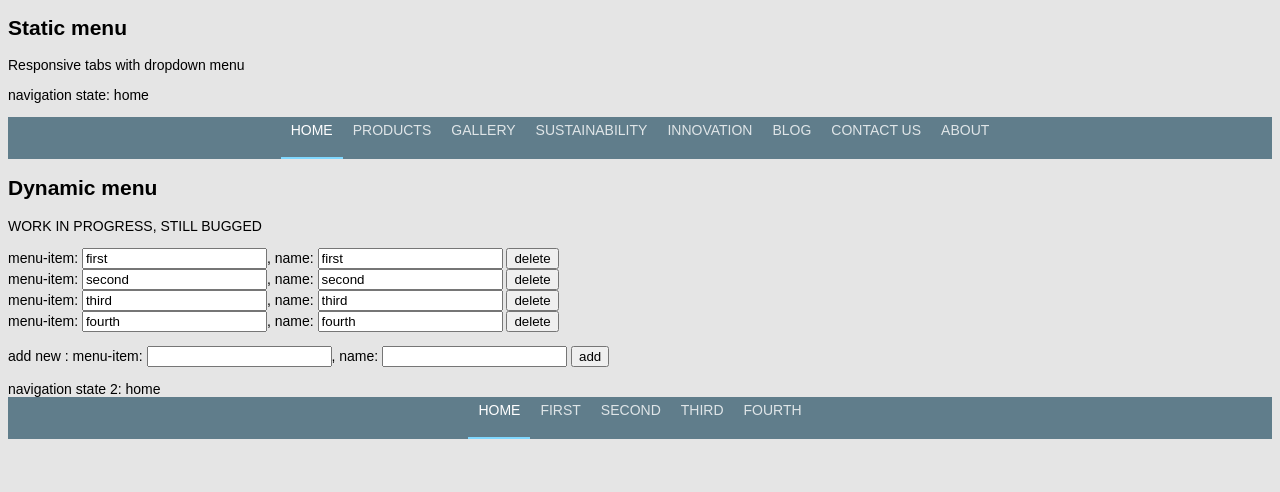
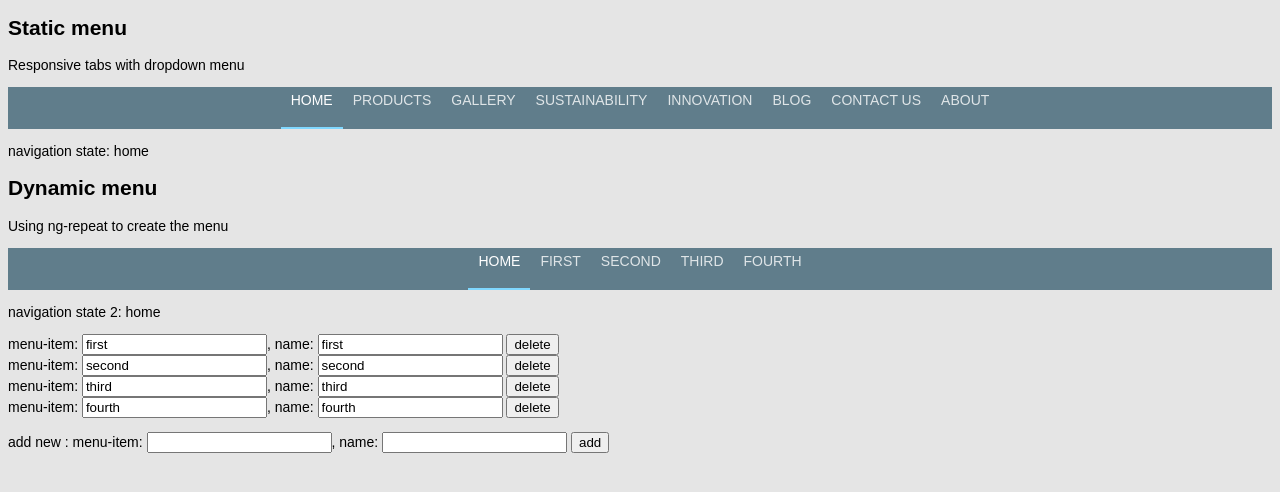
Before and after one commit to digitalfondue/df-tab-menu, a website: page example/example.html in a window 1280 px wide. Shown: the part 54-546 px from the top of the page. Drawn offline with nearby package versions, Linux system fonts and the light colour scheme.

Commit message:
protocol independent, layout improvements

```diff
--- a/example/example.html
+++ b/example/example.html
@@ -16,7 +16,7 @@
 			}
 		</style>
 		<!-- load JS after CSS to make sure the elements have the proper size -->
-		<script src="http://ajax.googleapis.com/ajax/libs/angularjs/1.2.13/angular.min.js"></script>
+		<script src="//ajax.googleapis.com/ajax/libs/angularjs/1.2.13/angular.min.js"></script>
 		<script src="../src/df-tab-menu.js"></script>
 	</head>
 	<body>
@@ -24,7 +24,6 @@
 		<div id="example" ng-app="digitalfondue.dftabmenu" ng-init="navigationState = 'home';menu2 = {navigationState: 'home'}">
 			<h2>Static menu</h2>
 			<p>Responsive tabs with dropdown menu</p>
-			<p>navigation state: {{navigationState}}</p>
 			<data-df-tab-menu menu-control="{{navigationState}}" more-menu-template="<span>More +</span>">
 				<li menu-item="home"><a data-ng-href="#" data-ng-click="navigationState = 'home'"><span>Home</span></a></li>
 				<li menu-item="products"><a data-ng-href="#" data-ng-click="navigationState = 'products'"><span>Products</span></a></li>
@@ -36,8 +35,17 @@
 				<li menu-item="about"><a data-ng-href="#" data-ng-click="navigationState = 'about'"><span>About</span></a></li>
 			</data-df-tab-menu>
 
+			<p>navigation state: {{navigationState}}</p>
+
 			<h2>Dynamic menu</h2>
-			<p>WORK IN PROGRESS, STILL BUGGED</p>
+			<p>Using ng-repeat to create the menu</p>
+			<data-df-tab-menu menu-control="{{menu2.navigationState}}" more-menu-template="<span>More +</span>">
+				<li menu-item="home"><a data-ng-href="#" data-ng-click="menu2.navigationState = 'home'"><span>Home</span></a></li>
+				<li data-ng-repeat="tag in allTags" menu-item="{{tag.item}}"><a data-ng-href="#" data-ng-click="menu2.navigationState = tag.item"><span>{{tag.name}}</span></a></li>
+			</data-df-tab-menu>
+
+			<p>navigation state 2: {{menu2.navigationState}}</p>
+
 			<div data-ng-init="allTags = [{'item' : 'first', 'name' : 'first'}, {'item' : 'second', 'name' : 'second'}, {'item' : 'third', 'name' : 'third'}, {'item' : 'fourth', 'name' : 'fourth'}]">
 				<ul style="margin:0;padding:0">
 					<li data-ng-repeat="tag in allTags">menu-item: <input data-ng-model="tag.item">, name: <input data-ng-model="tag.name"> <button data-ng-click="allTags.splice($index, 1)">delete</button>
@@ -45,11 +53,6 @@
 
 				<p>add new : menu-item: <input ng-model="tagToAdd.item">, name: <input ng-model="tagToAdd.name"> <button data-ng-click="allTags.push(tagToAdd);tagToAdd = null;">add</button></p>
 			</div>
-			navigation state 2: {{menu2.navigationState}}
-			<data-df-tab-menu menu-control="{{menu2.navigationState}}" more-menu-template="<span>More +</span>">
-				<li menu-item="home"><a data-ng-href="#" data-ng-click="menu2.navigationState = 'home'"><span>Home</span></a></li>
-				<li data-ng-repeat="tag in allTags" menu-item="{{tag.item}}"><a data-ng-href="#" data-ng-click="menu2.navigationState = tag.item"><span>{{tag.name}}</span></a></li>
-			</data-df-tab-menu>
 		</div>
 	</body>
 </html>
```
